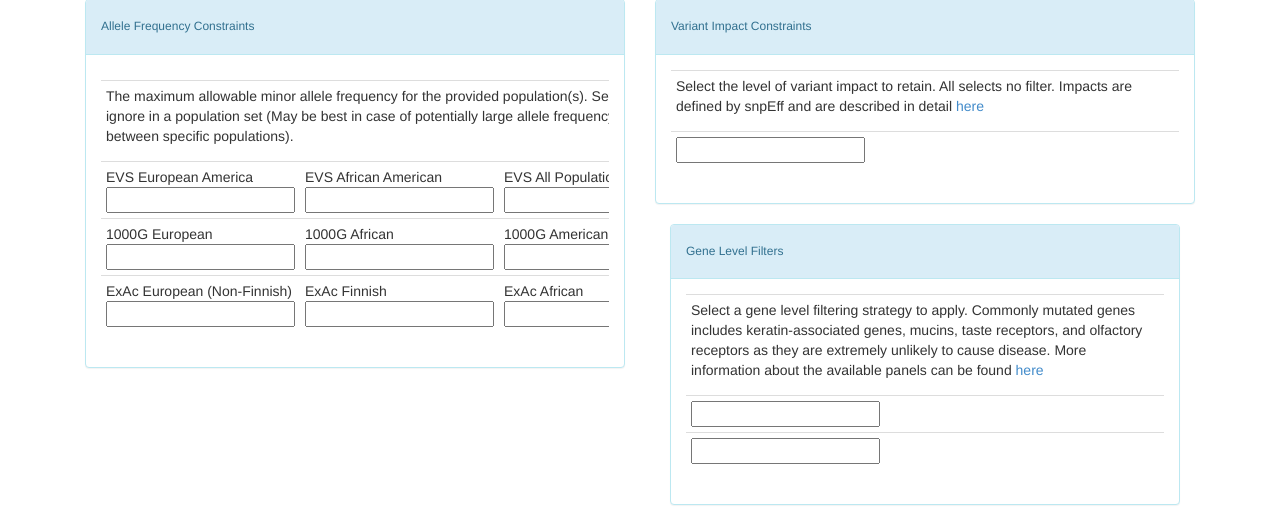
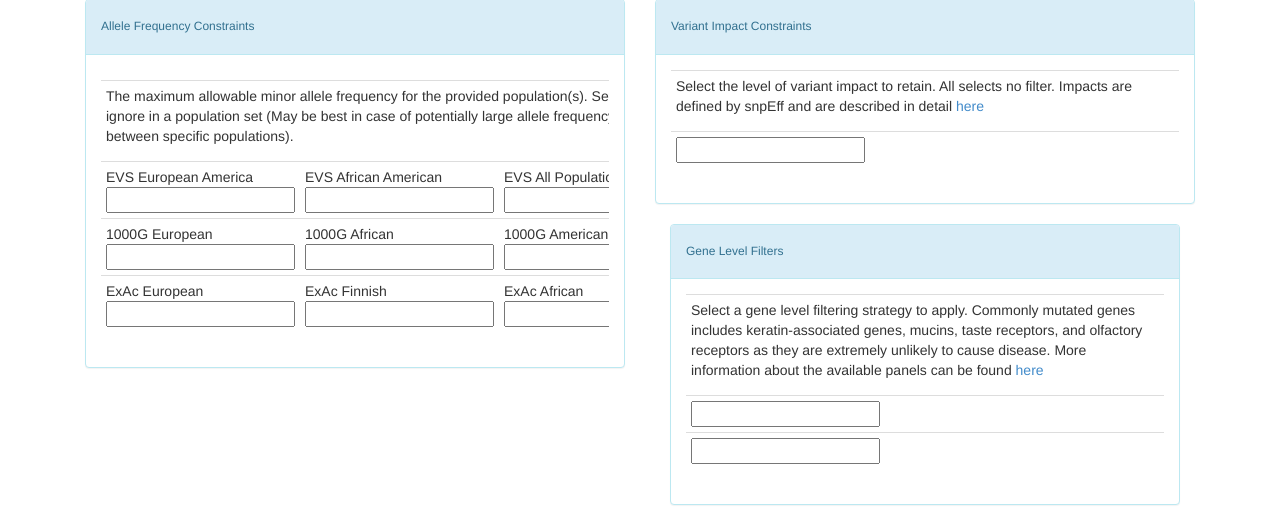
Before and after one commit to dgaston/kvasir, a Python web app: template kvasir/templates/gemini_query.html in a window 1280 px wide. Shown: the part 608-1117 px from the top of the page. Run offline with Jinja, Linux system fonts and the light colour scheme; the template is opened without the code that fills it: most values are stand-ins (such as "Sample title", 1, 10 or a date in 2020); form fields are guessed from the names that the template uses; some libraries are stand-ins or nearby versions.

Commit message:
Minor updates to gemini query template

```diff
--- a/kvasir/templates/gemini_query.html
+++ b/kvasir/templates/gemini_query.html
@@ -160,12 +160,12 @@
 							</tr>
                             <tr>
 								<p>
-								<td>ExAc European (Non-Finnish){{form.exac_eur}}</td>
+								<td>ExAc European{{form.exac_eur}}</td>
                                 <td>ExAc Finnish {{ form.exac_fin }}</td>
 								<td>ExAc African{{form.exac_afr}}</td>
 								<td>ExAc American{{form.exac_amr}}</td>
 								<td>ExAc East Asian{{form.exac_eas}}</td>
-                                <td>ExAc South sian{{form.exac_sas}}</td>
+                                <td>ExAc South Asian{{form.exac_sas}}</td>
                                 <td>ExAc Other Populations{{form.exac_oth}}</td>
 								<td>ExAc All Populations{{form.exac_all}}</td>
 								</p>
```
